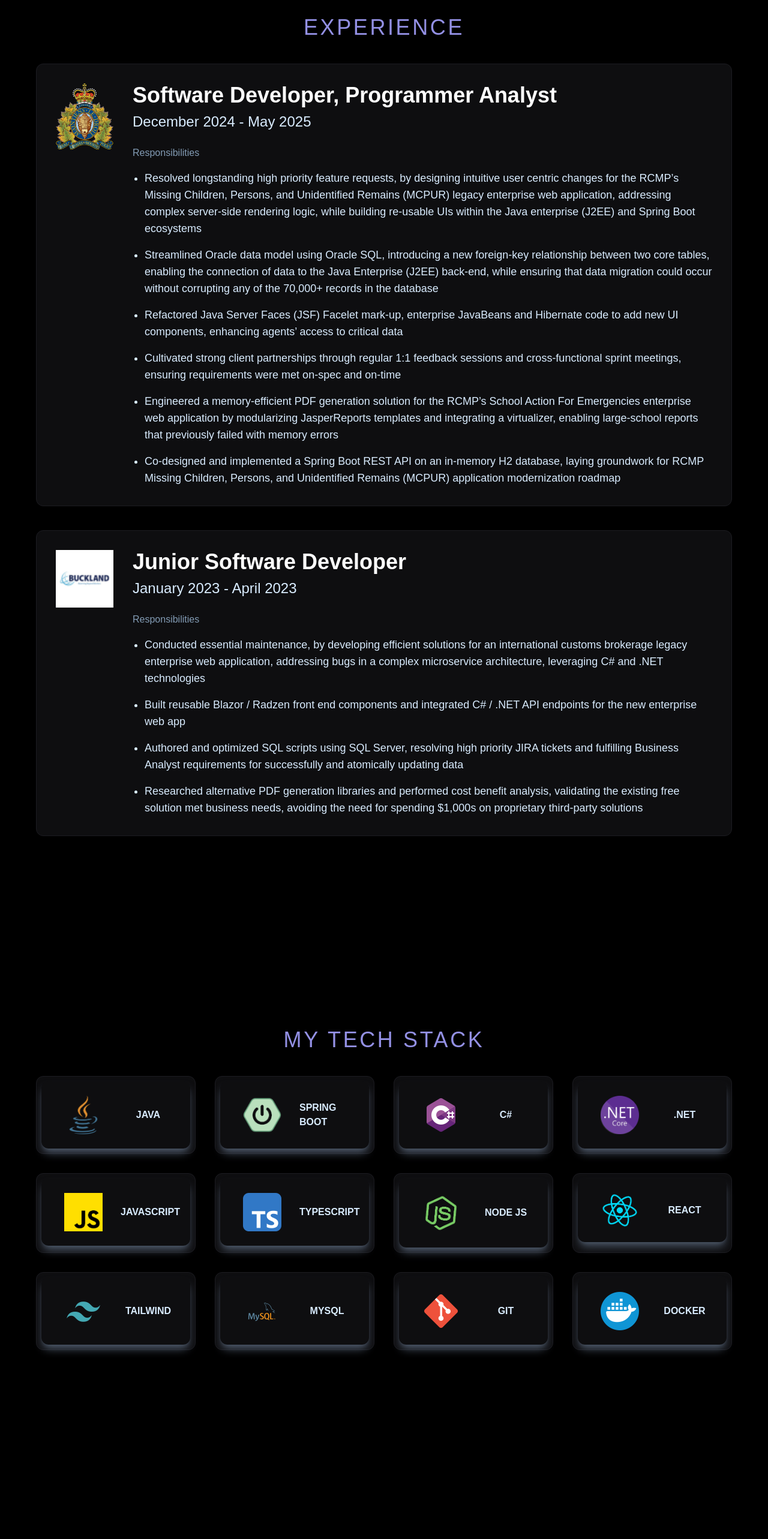
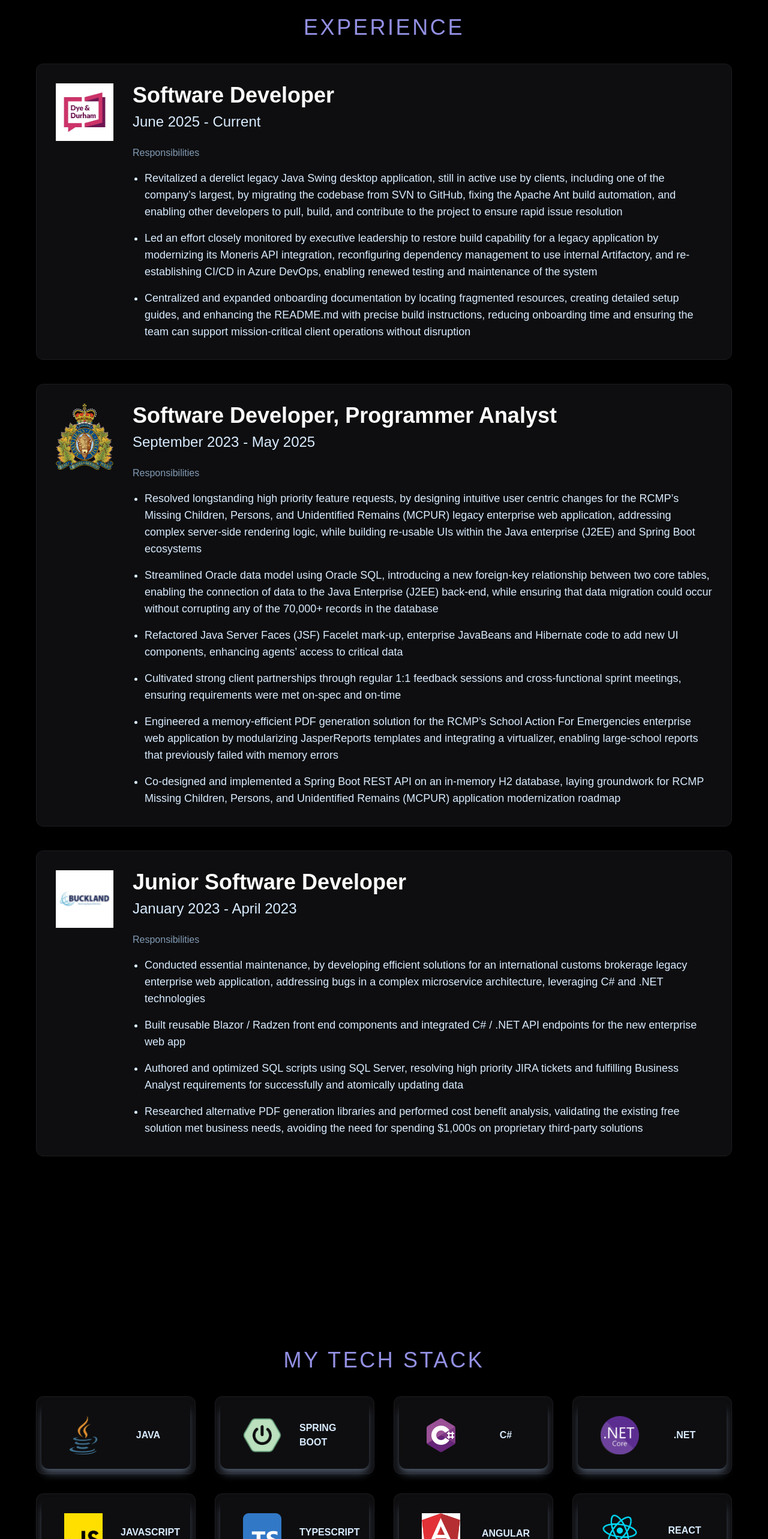
Before and after one commit to m-lynch91/mjl_portfolio, a React (Vite) app: page / in a window 1280 px wide. Shown: the part 3100-5666 px from the top of the page at 60% size. Built offline with nearby package versions, Linux system fonts and the light colour scheme; a web font is replaced by a local one.

Commit message:
updated to include dye & durham

```diff
--- a/src/constants/index.ts
+++ b/src/constants/index.ts
@@ -131,8 +131,8 @@ const techStackImgs: Image[] = [
 		imgPath: "/images/logos/typescript.png",
 	},
 	{
-		name: "NODE JS",
-		imgPath: "/images/logos/node.png",
+		name: "ANGULAR",
+		imgPath: "/images/logos/angular.png",
 	},
 	{
 		name: "REACT",
@@ -143,8 +143,8 @@ const techStackImgs: Image[] = [
 		imgPath: "/images/logos/tailwind.png",
 	},
 	{
-		name: "MYSQL",
-		imgPath: "/images/logos/mysql.png",
+		name: "POSTGRES",
+		imgPath: "/images/logos/postgres.png",
 	},
 	{
 		name: "GIT",
@@ -158,11 +158,24 @@ const techStackImgs: Image[] = [
 ]
 
 const expCards: ExperienceCard[] = [
+		{
+
+		imgPath: "/images/exp1.png",
+		logoPath: "/images/dndlogo.png",
+		title: "Software Developer",
+		date: "June 2025 - Current",
+		responsibilities: [
+			"Revitalized a derelict legacy Java Swing desktop application, still in active use by clients, including one of the company’s largest, by migrating the codebase from SVN to GitHub, fixing the Apache Ant build automation, and enabling other developers to pull, build, and contribute to the project to ensure rapid issue resolution",
+			"Led an effort closely monitored by executive leadership to restore build capability for a legacy application by modernizing its Moneris API integration, reconfiguring dependency management to use internal Artifactory, and re-establishing CI/CD in Azure DevOps, enabling renewed testing and maintenance of the system",
+			"Centralized and expanded onboarding documentation by locating fragmented resources, creating detailed setup guides, and enhancing the README.md with precise build instructions, reducing onboarding time and ensuring the team can support mission-critical client operations without disruption",
+		],
+	},
 	{
-		imgPath: "/images/exp1.png",
+
+		imgPath: "/images/exp2.png",
 		logoPath: "/images/rcmp-logo1.png",
 		title: "Software Developer, Programmer Analyst",
-		date: "December 2024 - May 2025",
+		date: "September 2023 - May 2025",
 		responsibilities: [
 			"Resolved longstanding high priority feature requests, by designing intuitive user centric changes for the RCMP’s Missing Children, Persons, and Unidentified Remains (MCPUR) legacy enterprise web application, addressing complex server-side rendering logic, while building re-usable UIs within the Java enterprise (J2EE) and Spring Boot ecosystems",
 			"Streamlined Oracle data model using Oracle SQL, introducing a new foreign-key relationship between two core tables, enabling the connection of data to the Java Enterprise (J2EE) back-end, while ensuring that data migration could occur without corrupting any of the 70,000+ records in the database",
@@ -184,7 +197,7 @@ const expCards: ExperienceCard[] = [
 	// 	],
 	// },
 	{
-		imgPath: "/images/exp2.png",
+		imgPath: "/images/exp3.png",
 		logoPath: "/images/buckland-logo1.png",
 		title: "Junior Software Developer",
 		date: "January 2023 - April 2023",
```
Also changed, not shown: public/images/dndlogo.png (added), public/images/logos/angular.png (added).
